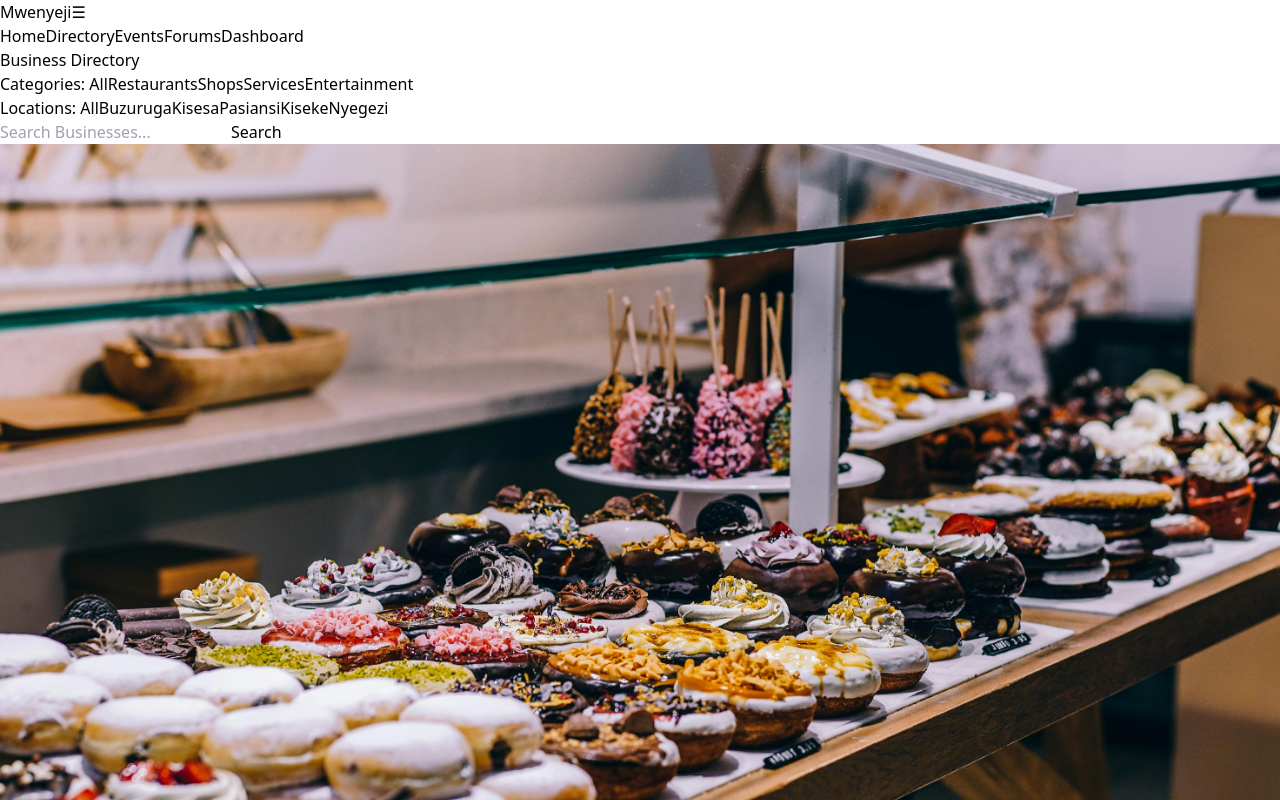
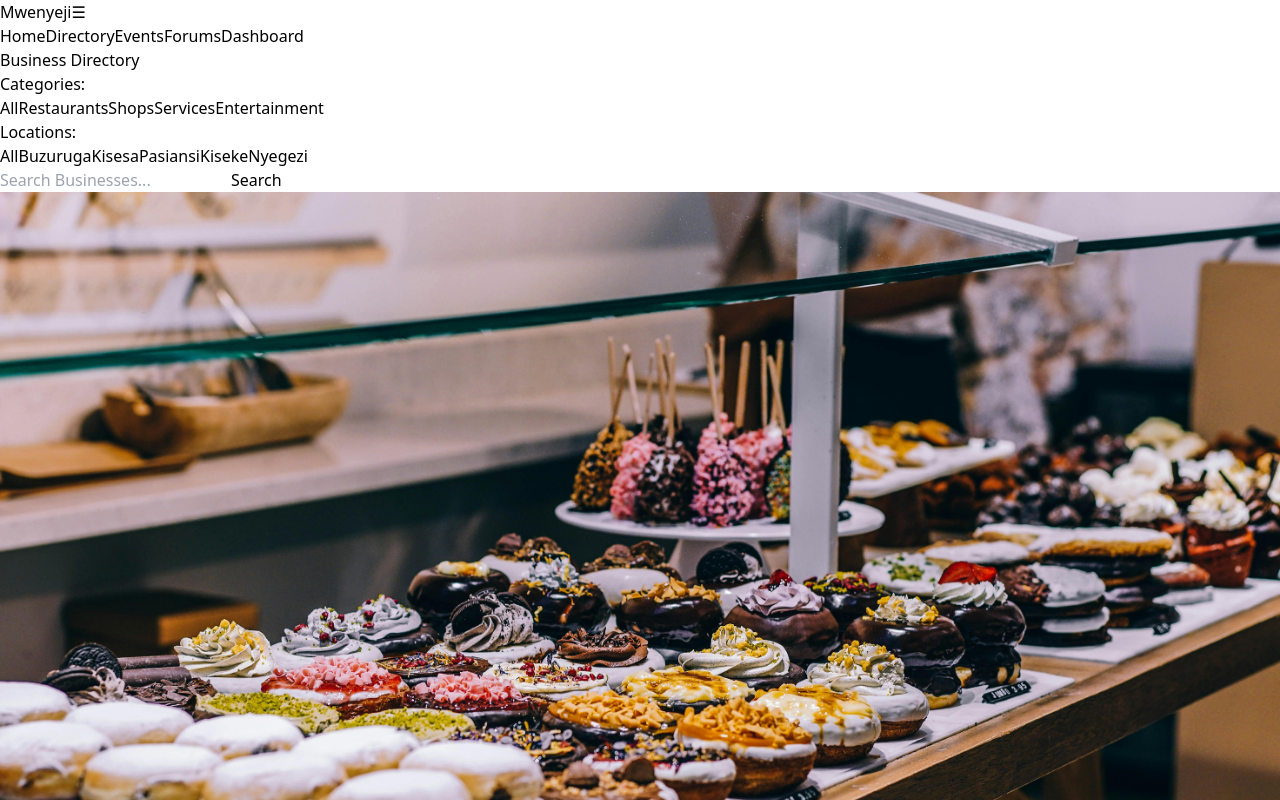
Before and after one commit to BenedictJoachim/mwenyeji-link, a React (Vite) app: page /directory in a window 1280 px wide. Shown: the top 800 px of the page. Built offline with nearby package versions, Linux system fonts and the light colour scheme.

Commit message:
BusinessDirectory: Improving the categories and location filters navigation

```diff
--- a/src/pages/BusinessDirectory.jsx
+++ b/src/pages/BusinessDirectory.jsx
@@ -28,21 +28,25 @@ const BusinessDirectory = () => {
     <div className="container mx-auto p-4 mt-3">
       <h1 className="text-2xl font-bold mb-4">Business Directory</h1>
       <nav className="mb-4 flex flex-wrap justify-between items-center">
+          <div className='flex py-2'>
+            <div className="font-semibold">Categories: </div>
             <div className='w-full md:w-auto mb-2 md:mb-0 overflow-x-auto whitespace-nowrap'>
-          <span className="font-semibold">Categories: </span>
             {categories.map(category => (
               <Link key={category} to={`#`} className="mx-2 text-blue-600 hover:underline">
                 {category}
               </Link>
             ))}
             </div>
-        <div className='w-full md:w-auto mb-2 md:mb-0 overflow-x-auto whitespace-nowrap'>
-          <span className="font-semibold">Locations: </span>
+          </div>
+        <div className='flex w-full'>
+          <div className="font-semibold">Locations: </div>
+          <div className='md:w-auto mb-2 md:mb-0 overflow-x-auto whitespace-nowrap'>
           {locations.map(location => (
             <Link key={location} to={`#`} className="mx-2 text-blue-600 hover:underline">
               {location}
             </Link>
           ))}
+          </div>
         </div>
         <form onSubmit={handleSearchSubmit} className="flex items-center">
           <input
```
Lines whose indentation alone changed are shown as unchanged.
